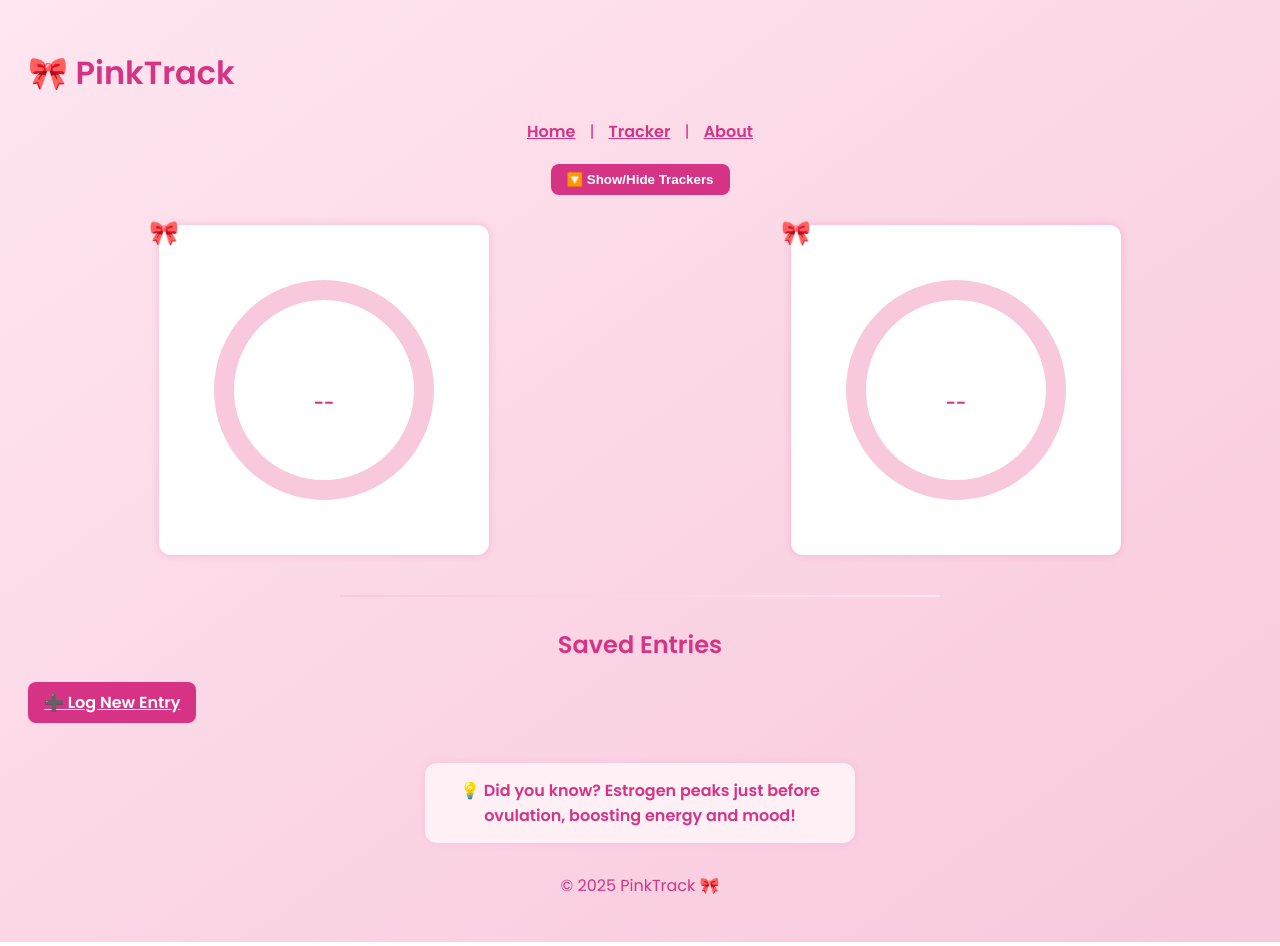
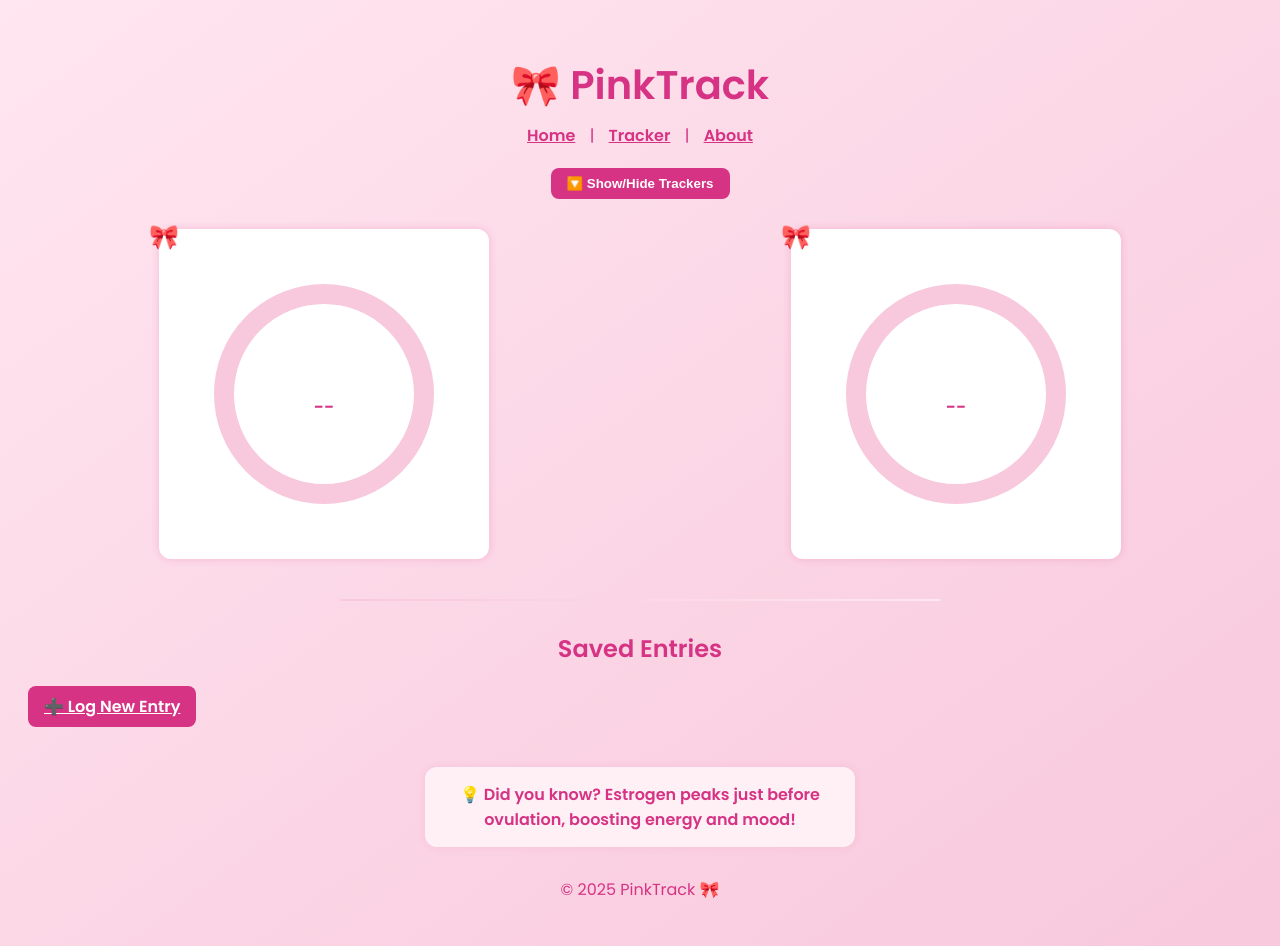
Before and after one commit to gummadisatvika-rgb/PinkTrack, a website: page index.html in a window 1280 px wide. Drawn offline with Linux system fonts and the light colour scheme.

Commit message:
Update index.html

```diff
--- a/index.html
+++ b/index.html
@@ -21,6 +21,17 @@
       margin: 0 10px;
       font-weight: bold;
     }
+    header {
+      text-align: center;
+      margin-top: 20px;
+    }
+
+    header h1 {
+      font-size: 2.5rem;
+      margin-bottom: 0.5rem;
+      color: #d63384;
+    }
+
     .divider {
       height: 2px;
       background: linear-gradient(to right, #f8c8dc, #ffe6f0);
@@ -183,7 +194,7 @@
 
   <div id="tip-box">💡 Did you know? Estrogen peaks just before ovulation, boosting energy and mood!</div>
 
-  <div id="popup">
+  <div id="popup" style="display:none;">
     <span id="popup-message"></span><br>
     <button onclick="closePopup()">Close</button>
   </div>
```
